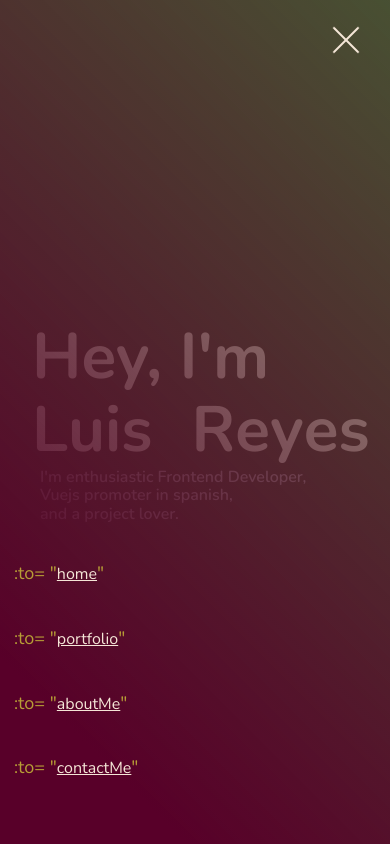
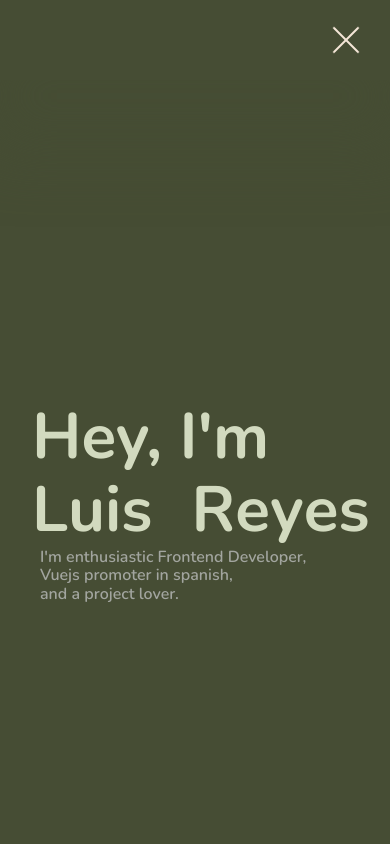
Before and after one commit to platzi/curso-arquitecturas-css-proyecto-2, a Vue app: page / in a window 390 px wide. Shown: the top 844 px of the page. Built offline with nearby package versions, Linux system fonts and the light colour scheme.

Commit message:
feat: burger button is working with binding classe from the store

```diff
--- a/src/components/TheHeader.vue
+++ b/src/components/TheHeader.vue
@@ -1,14 +1,14 @@
 <template>
-  <header
-    class="header"
-    :class="{
-      active: getMenu,
-    }"
-  >
+  <header class="header">
     <div class="buttonContainer">
       <burger-button @click="getMenu" />
     </div>
-    <nav class="header--container">
+    <nav
+      class="header--container"
+      :class="{
+        isOpen: isMenuOpen,
+      }"
+    >
       <ul>
         <li v-for="(item, index) in menu" :key="index">
           <router-link :to="item.link" class="link">
@@ -28,9 +28,8 @@ import BurgerButton from "./global/BurgerButton.vue";
 export default {
   components: { BurgerButton },
   setup() {
-
-    const store = useStore()
-    const isMenuOpen = computed(() => store.getters['config_drawer/getDrawer']);
+    const store = useStore();
+    const isMenuOpen = computed(() => store.getters["config_drawer/getDrawer"]);
 
     const menu = [
       { name: "home", link: "#" },
@@ -39,19 +38,19 @@ export default {
       { name: "contactMe", link: "#" },
     ];
     function getMenu() {
-      if(isMenuOpen.value) {
-        console.log('falso')
-        store.dispatch('config_drawer/activeDrawer', false)
+      if (isMenuOpen.value) {
+        console.log("falso");
+        store.dispatch("config_drawer/activeDrawer", false);
       } else {
-        console.log('verdad')
-        store.dispatch('config_drawer/activeDrawer', true)
+        console.log("verdad");
+        store.dispatch("config_drawer/activeDrawer", true);
       }
     }
 
     return {
       menu,
       getMenu,
-      isMenuOpen
+      isMenuOpen,
     };
   },
 };
@@ -77,6 +76,7 @@ export default {
   justify-content: flex-end;
   align-items: center;
   padding: 1.5rem;
+  position: relative;
 }
 
 .header--container {
@@ -141,12 +141,14 @@ export default {
     font-size: 1rem;
   }
 }
+
+/* from this section we are working
+with tablets and phones */
 @media only screen and (max-width: 1024px) {
-  .header {
+  .header--container {
     position: fixed;
     top: 0%;
-    left: 0%;
-    right: 0%;
+    right: 100%;
     bottom: 0%;
     width: 100%;
     height: 100vh;
@@ -163,15 +165,18 @@ export default {
     transition: all ease-in 300ms;
   }
   .isOpen {
-    left: right;
+    right: 0%;
   }
   .buttonContainer {
     display: flex;
+    position: relative;
+    z-index: 150;
   }
   .header--container {
     width: 100%;
     display: flex;
-    justify-content: flex-start;
+    justify-content: space-between;
+    flex-direction: row;
   }
   .header--container ul {
     flex-direction: column;
```
